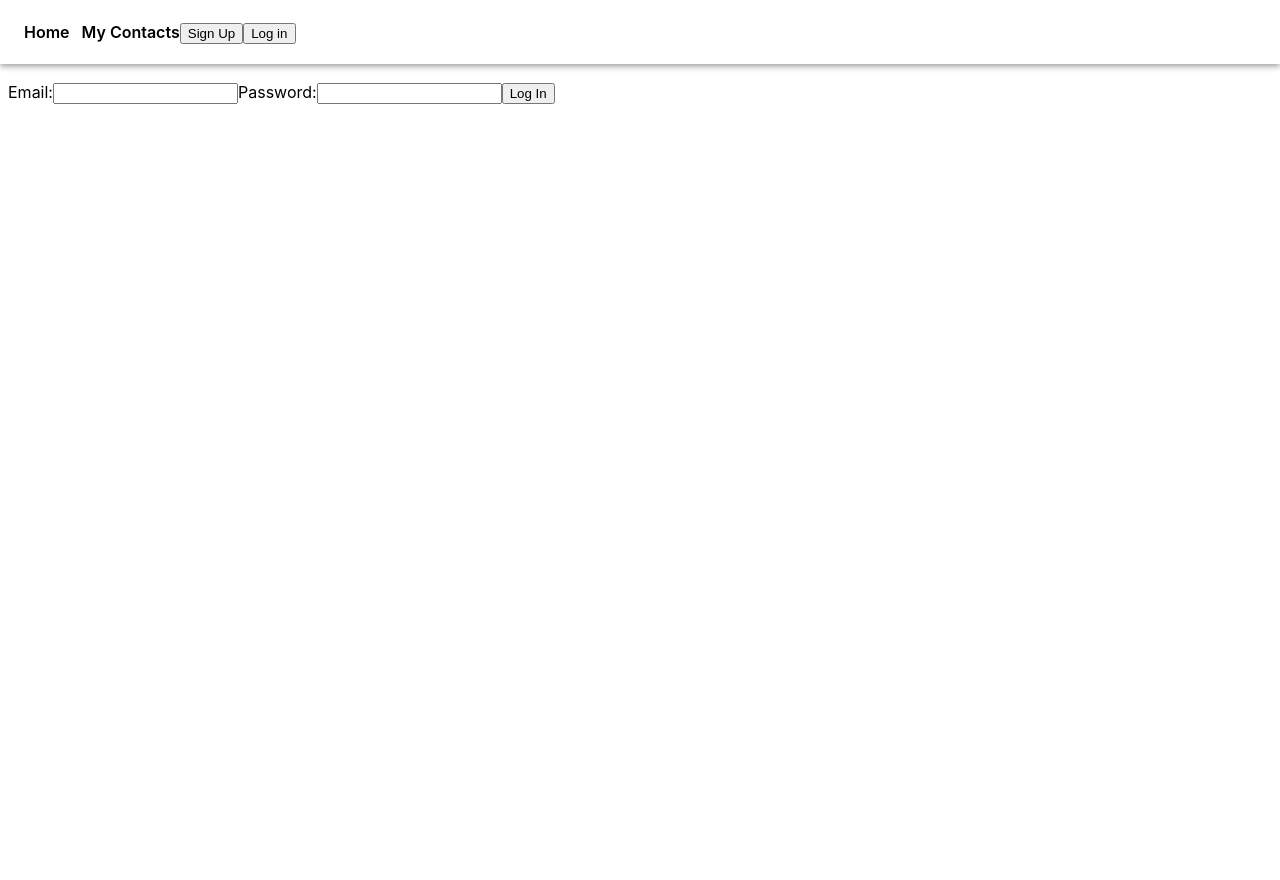
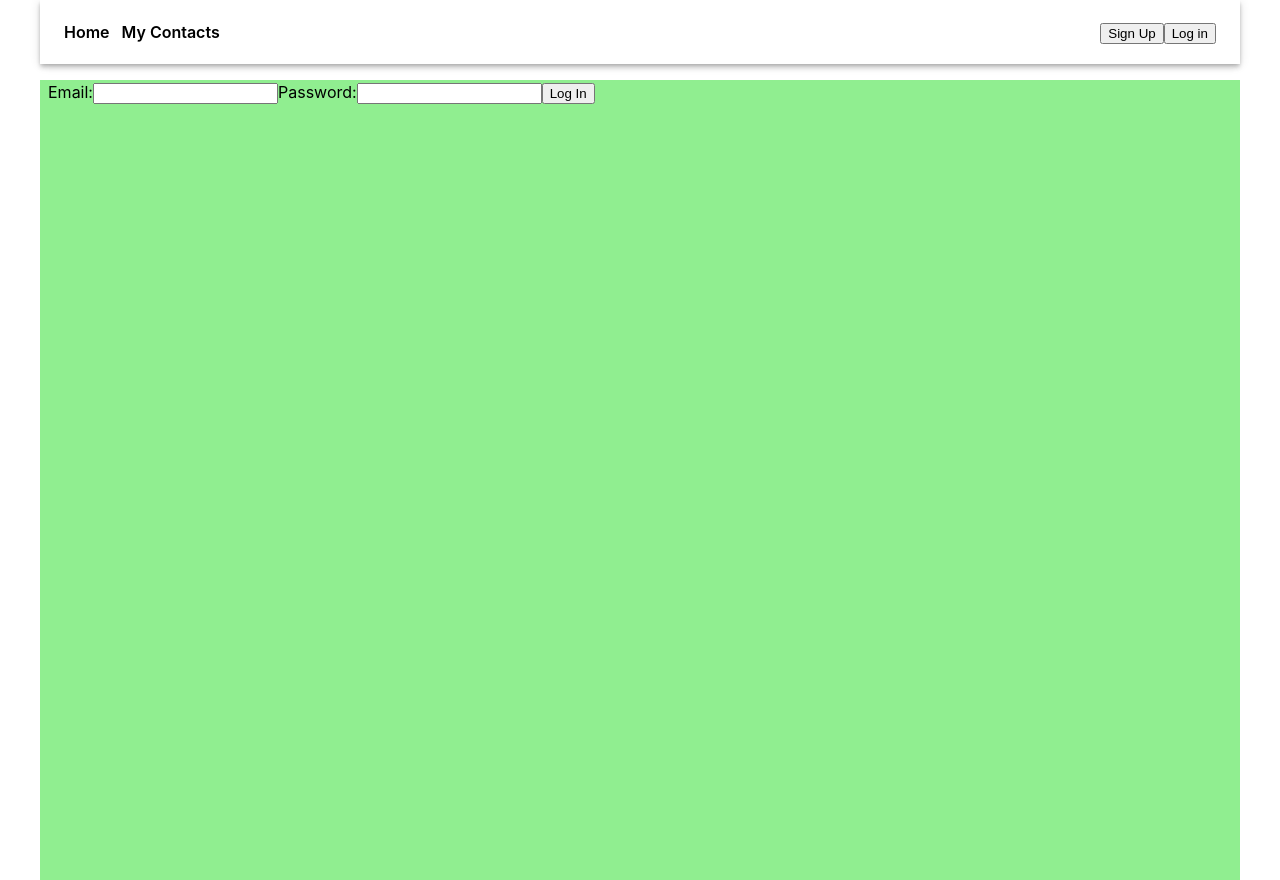
Before and after one commit to Dagzio/React-phonebook, a React (Create React App) app: page /goit-react-hw-08-phonebook/login in a window 1280 px wide. Before the commit the page ends 800 px from the top, so only its background shows below. Built offline with nearby package versions, Linux system fonts and the light colour scheme.

Commit message:
update styles on  home page

```diff
--- a/src/components/Header/Header.jsx
+++ b/src/components/Header/Header.jsx
@@ -1,5 +1,5 @@
 import Navigation from 'components/Navigation/Navigation';
-import { Headerbar, HeaderLink } from './Header.styled';
+import { CurrentUser, Headerbar, HeaderLink, UserName } from './Header.styled';
 import { useDispatch, useSelector } from 'react-redux';
 import { selectIsLoggedIn, selectCurrentUser } from 'redux/selectors';
 import { userLogOut } from 'redux/user/userOperations';
@@ -11,17 +11,18 @@ const Header = () => {
 
   return (
     <Headerbar>
-      <HeaderLink to={'/'}>Home</HeaderLink>
+      <nav>
+        <HeaderLink to={'/'}>Home</HeaderLink>
 
-      <HeaderLink to={'contacts'}>My Contacts</HeaderLink>
-
+        <HeaderLink to={'contacts'}>My Contacts</HeaderLink>
+      </nav>
       {stateIsLoggedIn ? (
-        <div>
-          <p>Hello, {stateCurrentUser?.email}</p>
+        <CurrentUser>
+          <UserName>Hello, {stateCurrentUser?.name}</UserName>
           <button type="button" onClick={() => dispatch(userLogOut())}>
             Log Out
           </button>
-        </div>
+        </CurrentUser>
       ) : (
         <Navigation />
       )}
--- a/src/components/Header/Header.styled.jsx
+++ b/src/components/Header/Header.styled.jsx
@@ -7,6 +7,7 @@ export const Headerbar = styled.header`
   position: sticky;
   display: flex;
   align-items: center;
+  justify-content: space-between;
   height: 64px;
   padding: 12px 24px;
   margin-bottom: 16px;
@@ -27,3 +28,11 @@ export const HeaderLink = styled(NavLink)`
     color: #d88d02;
   }
 `;
+
+export const CurrentUser = styled.div`
+  display: flex;
+`;
+
+export const UserName = styled.p`
+  margin-right: 4px;
+`;
--- a/src/components/SharedLayout/SharedLayout.jsx
+++ b/src/components/SharedLayout/SharedLayout.jsx
@@ -1,6 +1,6 @@
 import { Suspense, useEffect } from 'react';
 import { Outlet } from 'react-router-dom';
-import { Main } from './SharedLayout.styled';
+import { Container, Main } from './SharedLayout.styled';
 import Header from 'components/Header/Header';
 import { useDispatch, useSelector } from 'react-redux';
 import { selectCurrentUser, selectToken } from 'redux/selectors';
@@ -20,14 +20,14 @@ const SharedLayout = () => {
   }, [dispatch, stateCurrentUser, userToken]);
 
   return (
-    <>
+    <Container>
       <Header />
       <Main>
         <Suspense>
           <Outlet />
         </Suspense>
       </Main>
-    </>
+    </Container>
   );
 };
 
--- a/src/components/SharedLayout/SharedLayout.styled.jsx
+++ b/src/components/SharedLayout/SharedLayout.styled.jsx
@@ -1,6 +1,12 @@
 import { styled } from 'styled-components';
 
 export const Main = styled.main`
+  height: 100vh;
   padding: 0 8px 4px 8px;
-  max-width: 1900px;
+  background-color: lightgreen;
 `;
+
+export const Container = styled.div`
+  max-width: 1200px;
+  margin: 0 auto;
+`;
--- a/src/redux/handleFunctions.js
+++ b/src/redux/handleFunctions.js
@@ -37,8 +37,10 @@ export const filterHandleUpdate = (state, { payload }) => {
   state.filter = payload;
 };
 
-export const userHandleSignUpFulfilled = () => {
-  Notify.success('You have been registered and can now Log in to your account');
+export const userHandleSignUpFulfilled = (state, { payload }) => {
+  state.token = payload.token;
+  state.isLoggedIn = true;
+  Notify.success('You have been registered successful');
 };
 
 export const userHandleSignUpRejected = () => {
@@ -57,7 +59,7 @@ export const userHandleLogInRejected = () => {
 };
 
 export const userHandleGetUserFulfilled = (state, { payload }) => {
-  state.currentUser = { ...payload.data };
+  state.currentUser = payload.data;
   state.isLoading = false;
 };
 
```
